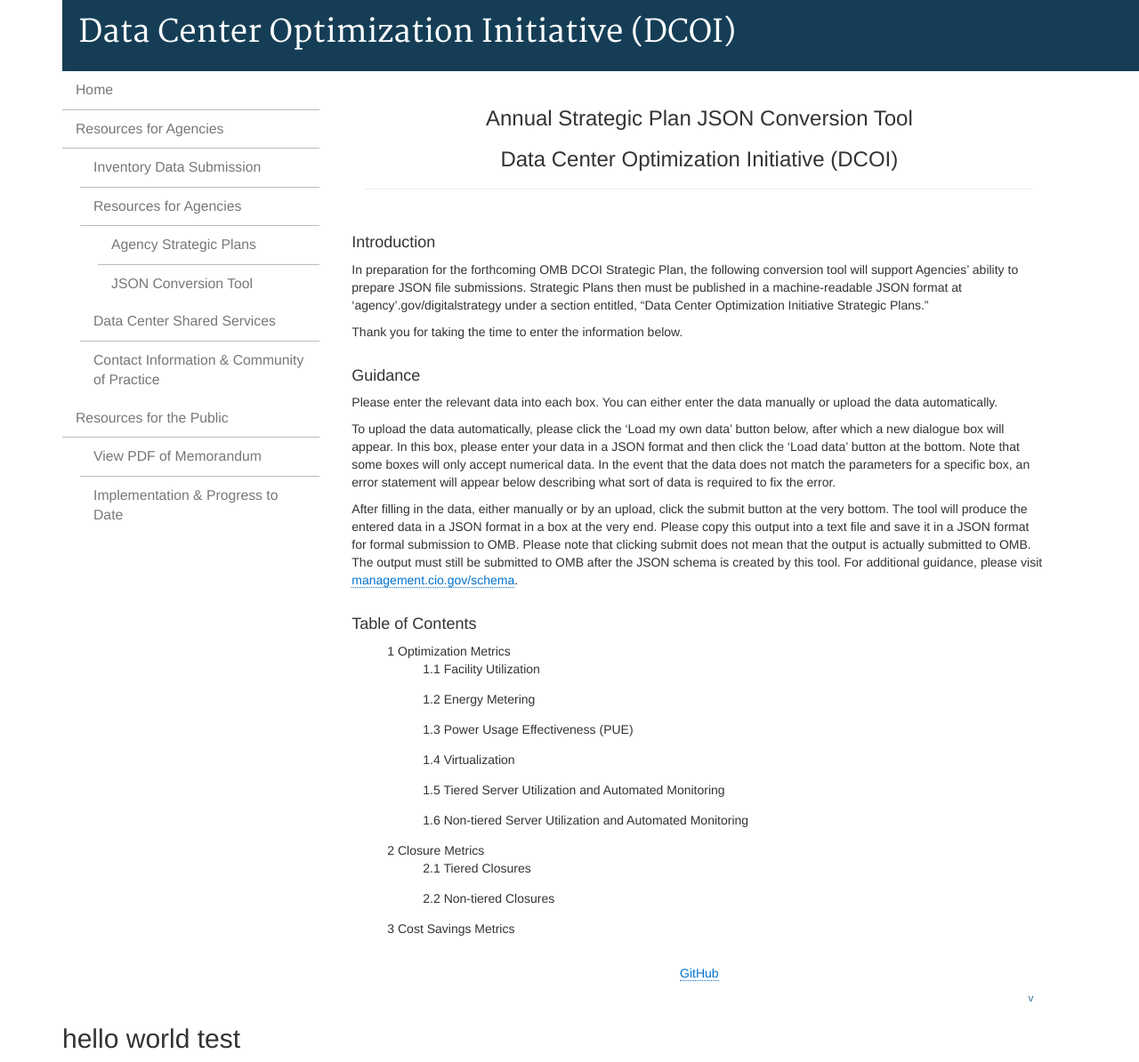
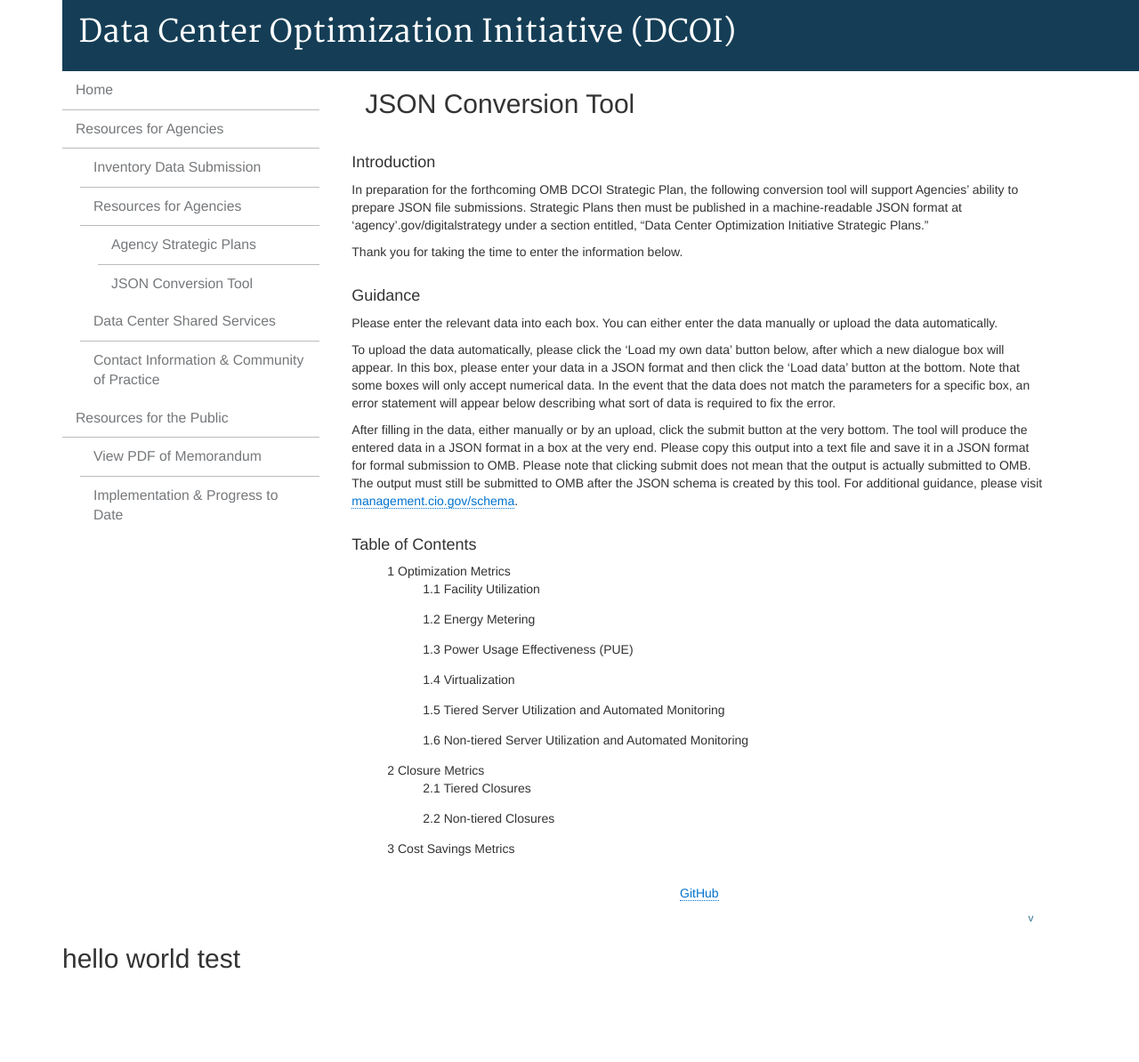
Before and after one commit to ydave-reisys/datacenters, a Jekyll site: the page built from pages/json-conversion-tool.html, in a window 1280 px wide and 1194 px high. Shown: the whole window at 89% size. Built offline with Jekyll 4.4.1, drawn with Linux system fonts in a browser that asks for light colours; nearby versions of some CDN libraries; Markdown is read by kramdown in place of the engine named in the settings; a script that is not in the unit is left out.

Commit message:
JSON conversion tool

```diff
--- a/pages/json-conversion-tool.html
+++ b/pages/json-conversion-tool.html
@@ -9,10 +9,8 @@ description: "JSON Conversion Tool"
 <link type="text/css" rel="stylesheet" href="{{ site.baseurl }}/assets/css/bootstrap.min.css"/>
 <script src="https://cdn.polyfill.io/v2/polyfill.min.js"></script>
 
-<div class="page-header">
-    <h3 class="title text-center">Annual Strategic Plan JSON Conversion Tool</h3>
-    <h3 class="title text-center">Data Center Optimization Initiative (DCOI)</h3>
-</div>
+
+<h2 id="json-conversion-tool">JSON Conversion Tool</h3>
 
 <div class="row">
     <div class="intro">
```
